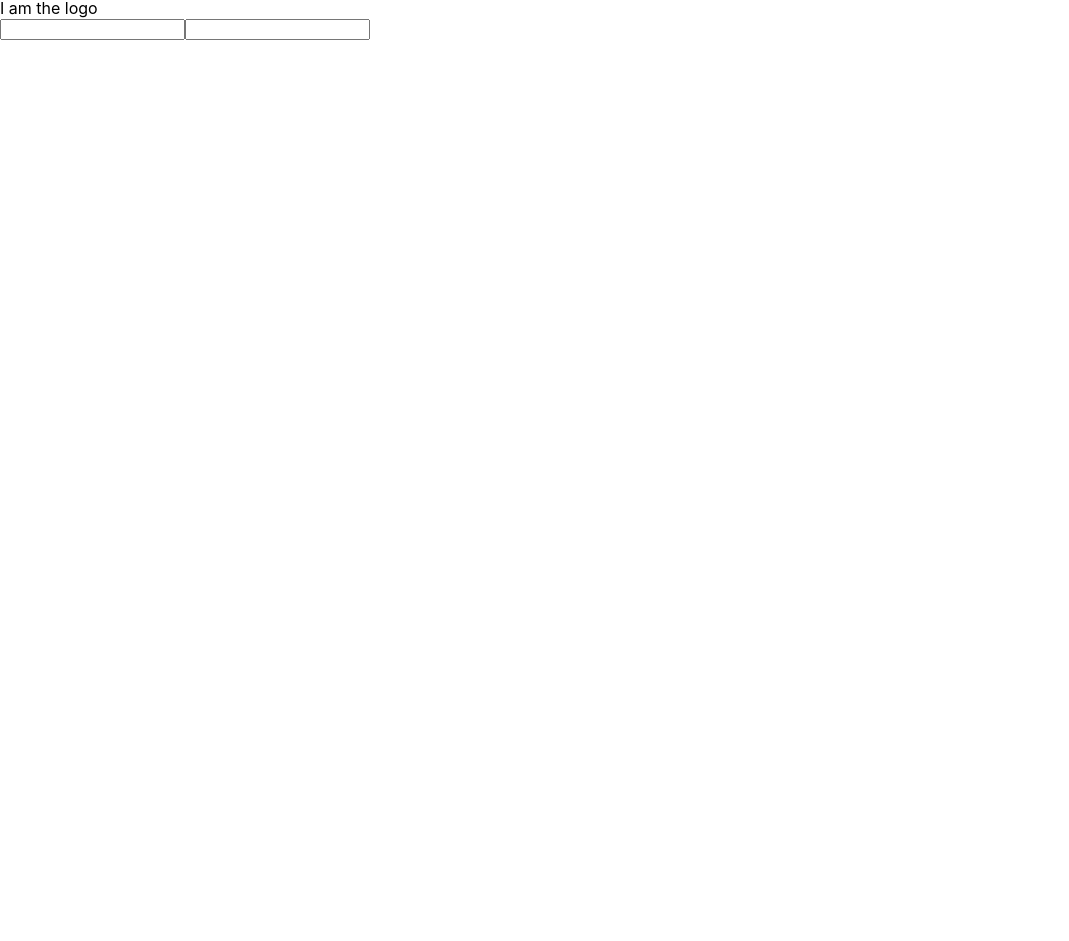
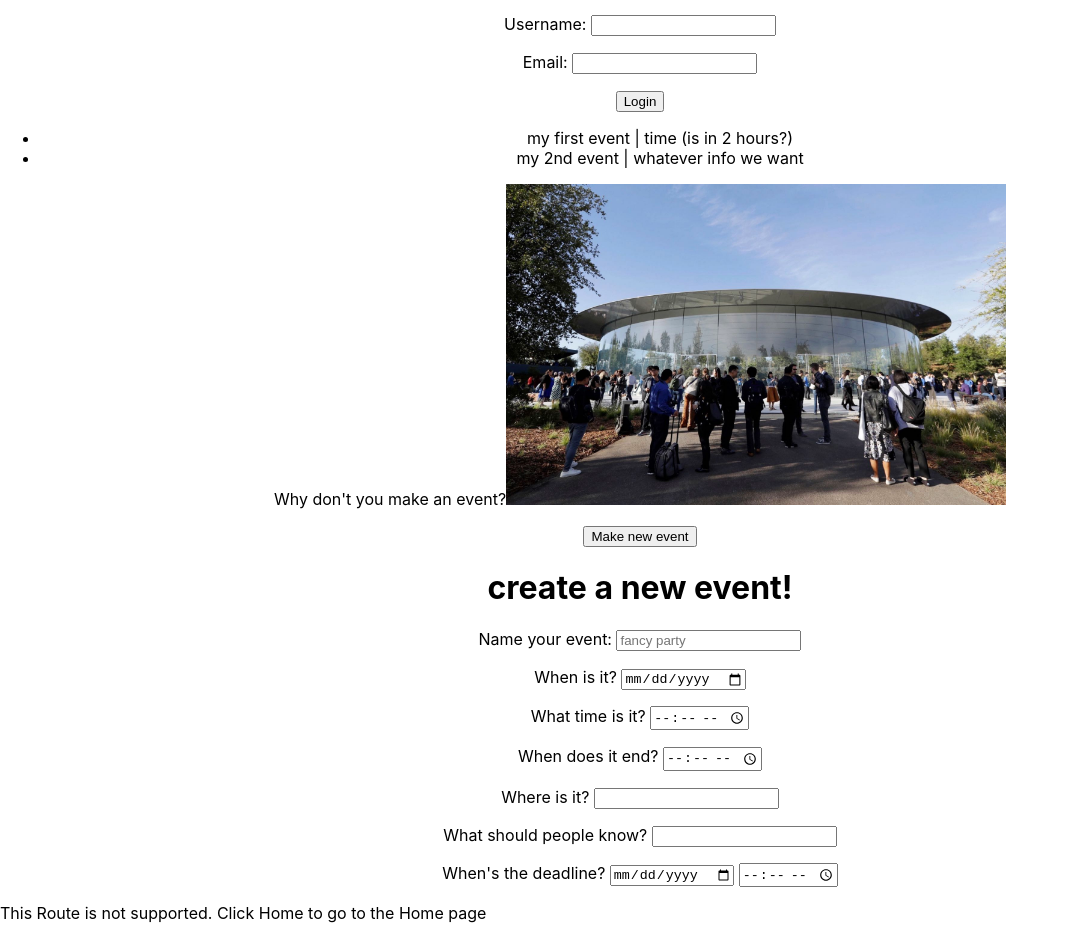
Before and after one commit to jermm/fancy-team-events, a React (Create React App) app in the folder fancy-team-client/: page / in a window 1280 px wide. Shown: the part 2-943 px from the top of the page, without its empty margins (0-1069 px from the left). Before the commit the page ends 800 px from the top, so only its background shows below. Built offline with nearby package versions, Linux system fonts and the light colour scheme.

Commit message:
Incorporate 404 Routes

```diff
--- a/fancy-team-client/package.json
+++ b/fancy-team-client/package.json
@@ -7,6 +7,7 @@
     "react": "^16.8.4",
     "react-dom": "^16.8.4",
     "react-redux": "^6.0.1",
+    "react-router": "^5.0.0",
     "react-router-dom": "^5.0.0",
     "react-scripts": "2.1.8",
     "redux": "^4.0.1",
--- a/fancy-team-client/src/Routes.js
+++ b/fancy-team-client/src/Routes.js
@@ -1,16 +1,17 @@
 import React from 'react';
 import { Provider } from 'react-redux';
 import { BrowserRouter as Router, Route} from 'react-router-dom';
-import Login from './components/login/view';
+import App from './App';
+import Handle404 from './components/404/view';
 
-import App from './App';
 import store from './Redux/store';
 
 function Routes(){
     return (
         <Provider store={store}>
           <Router>
-              <Route exact path='/' component={Login} />
+              <Route exact path='/' component={App} />
+              <Route component={ Handle404 } />
           </Router>
         </Provider>
     )
--- /dev/null
+++ b/fancy-team-client/src/components/404/view.js
@@ -0,0 +1,19 @@
+import React, {Component} from 'react';
+import { Link } from 'react-router-dom'
+
+class Handle404 extends Component{
+
+  render(){
+    return (
+        <>
+          <div>
+            <p>This Route is not supported. Click Home to go to the Home page</p>
+          </div>
+          <Link to='/'>Home</Link>
+        </>
+    )
+  }
+
+}
+
+export default Handle404;
```
Also changed, not shown: fancy-team-client/src/components/Login/view.js (renamed from fancy-team-client/src/components/login/view.js), 2 other files (tests, documents, lock files or other folders).
